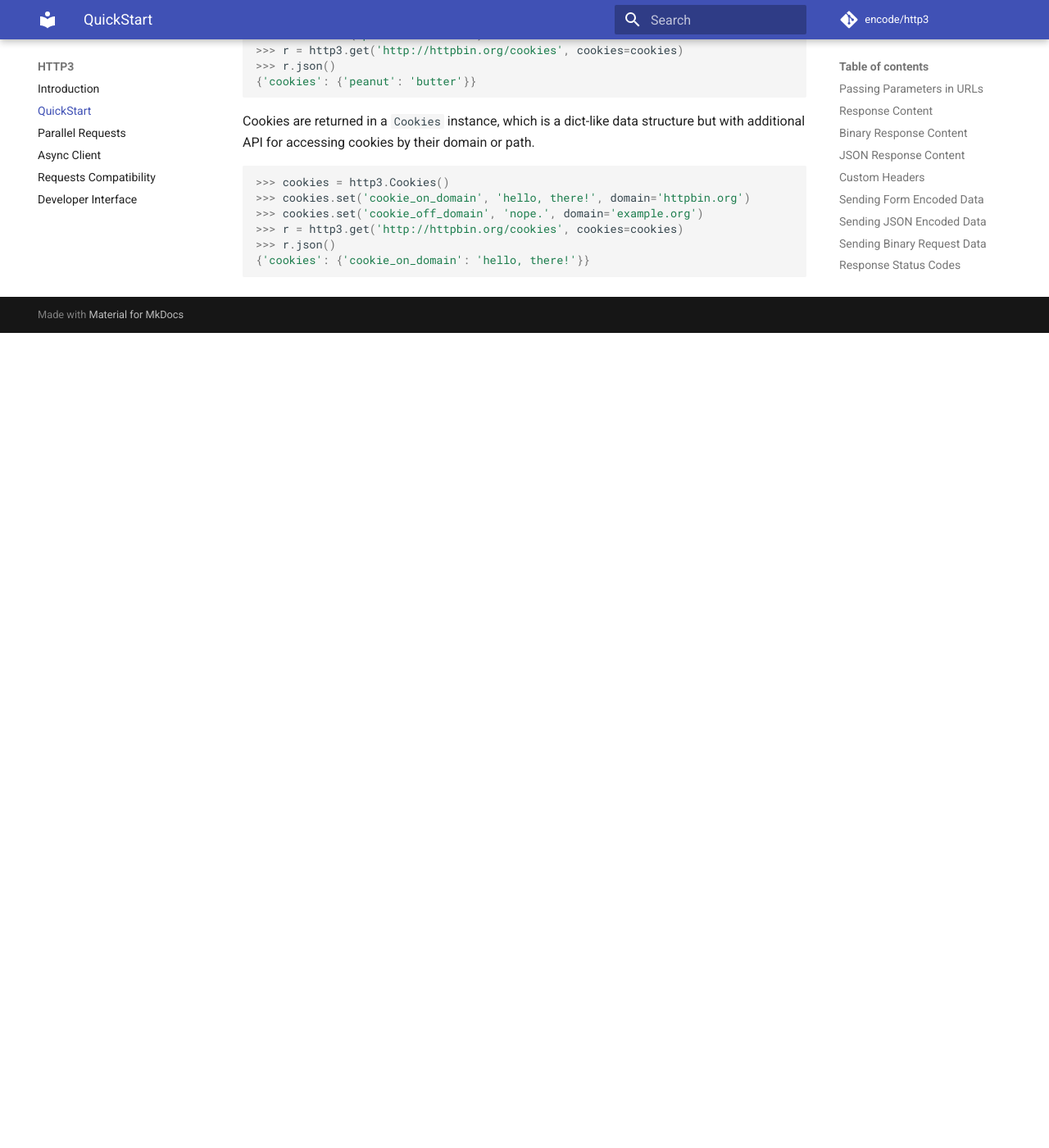
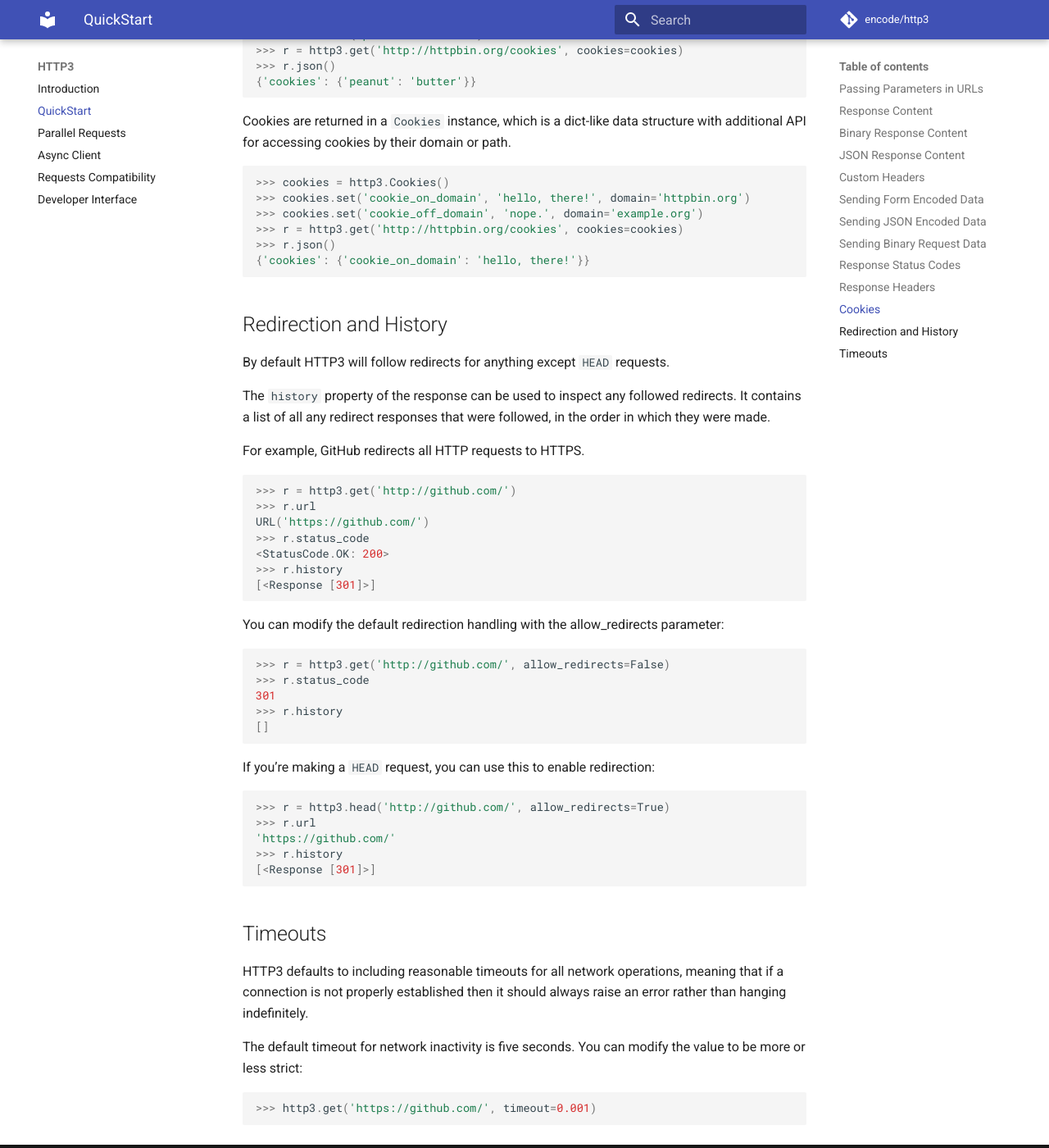
Before and after one commit to WorldStar0126/httpx, an MkDocs documentation site: the page built from docs/quickstart.md, in a window 1280 px wide and 1400 px high, scrolled down 5620 px. Shown: the whole window at 82% size. Built offline with MkDocs 1.6.1 and Material for MkDocs 9.7.7, drawn with Linux system fonts in a browser that asks for light colours; comment, search, counter and statistics services are not loaded; before the commit the page ends 6026 px from its top, so only the background shows below that.

Commit message:
Tweaks (#89)
* Close redirect responses

* History should not be reverse-order

* History should not be reverse-order

* Docs updates

````diff
--- a/docs/quickstart.md
+++ b/docs/quickstart.md
@@ -289,7 +289,7 @@ To include cookies in an outgoing request, use the `cookies` parameter:
 ```
 
 Cookies are returned in a `Cookies` instance, which is a dict-like data structure
-but with additional API for accessing cookies by their domain or path.
+with additional API for accessing cookies by their domain or path.
 
 ```python
 >>> cookies = http3.Cookies()
@@ -299,3 +299,56 @@ but with additional API for accessing cookies by their domain or path.
 >>> r.json()
 {'cookies': {'cookie_on_domain': 'hello, there!'}}
 ```
+
+## Redirection and History
+
+By default HTTP3 will follow redirects for anything except `HEAD` requests.
+
+The `history` property of the response can be used to inspect any followed redirects.
+It contains a list of all any redirect responses that were followed, in the order
+in which they were made.
+
+For example, GitHub redirects all HTTP requests to HTTPS.
+
+```python
+>>> r = http3.get('http://github.com/')
+>>> r.url
+URL('https://github.com/')
+>>> r.status_code
+<StatusCode.OK: 200>
+>>> r.history
+[<Response [301]>]
+```
+
+You can modify the default redirection handling with the allow_redirects parameter:
+
+```python
+>>> r = http3.get('http://github.com/', allow_redirects=False)
+>>> r.status_code
+301
+>>> r.history
+[]
+```
+
+If you’re making a `HEAD` request, you can use this to enable redirection:
+
+```python
+>>> r = http3.head('http://github.com/', allow_redirects=True)
+>>> r.url
+'https://github.com/'
+>>> r.history
+[<Response [301]>]
+```
+
+## Timeouts
+
+HTTP3 defaults to including reasonable timeouts for all network operations,
+meaning that if a connection is not properly established then it should always
+raise an error rather than hanging indefinitely.
+
+The default timeout for network inactivity is five seconds. You can modify the
+value to be more or less strict:
+
+```python
+>>> http3.get('https://github.com/', timeout=0.001)
+```
````
Also changed, not shown: docs/compatibility.md (+15 -1 lines), 2 other files.
